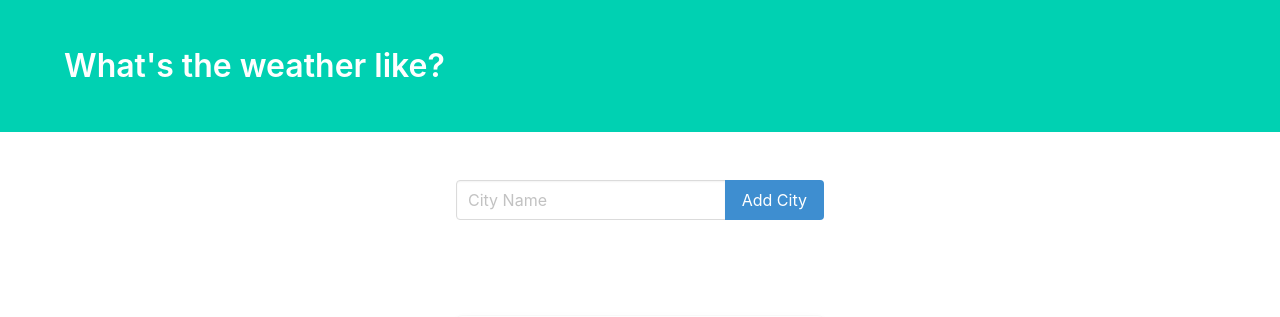
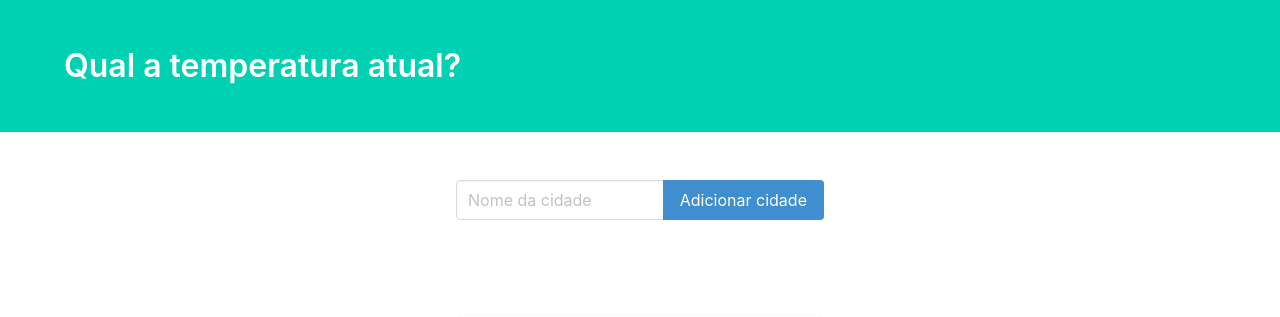
Before and after one commit to joaodias004/Django-Weather, a Django app: page / in a window 1280 px wide. Shown: the top 317 px of the page. Run offline with Django 5.2, Linux system fonts and the light colour scheme; data comes from the database, SQL or seed files in the repository; data that the repository does not hold is empty; some libraries are stand-ins or nearby versions.

Commit message:
Conversion to Celsius

```diff
--- a/the_weather_env/the_weather/weather/forms.py
+++ b/the_weather_env/the_weather/weather/forms.py
@@ -6,5 +6,5 @@ class CityForm(ModelForm):
         model = City
         fields = ['name']
         widgets = {
-            'name': TextInput(attrs={'class' : 'input', 'placeholder' : 'City Name'}),
+            'name': TextInput(attrs={'class' : 'input', 'placeholder' : 'Nome da cidade'}),
         }
--- a/the_weather_env/the_weather/weather/templates/weather/index.html
+++ b/the_weather_env/the_weather/weather/templates/weather/index.html
@@ -4,7 +4,7 @@
     <meta charset="UTF-8">
     <meta name="viewport" content="width=device-width, initial-scale=1.0">
     <meta http-equiv="X-UA-Compatible" content="ie=edge">
-    <title>What's the weather like?</title>
+    <title>Qual a temperatura atual?</title>
     <link rel="stylesheet" href="https://cdnjs.cloudflare.com/ajax/libs/bulma/0.6.2/css/bulma.css" />
 </head>
 <body>
@@ -12,7 +12,7 @@
         <div class="hero-body">
             <div class="container">
                 <h1 class="title">
-                    What's the weather like?
+                    Qual a temperatura atual?
                 </h1>
             </div>
         </div>
@@ -29,7 +29,7 @@
                             </div>
                             <div class="control">
                                 <button class="button is-info">
-                                    Add City
+                                    Adicionar cidade
                                 </button>
                             </div>
                         </div>
@@ -55,7 +55,7 @@
                                     <p>
                                         <span class="title">{{ weather.city }}</span>
                                         <br>
-                                        <span class="subtitle">{{ weather.temperature }}° F</span>
+                                        <span class="subtitle">{{ weather.temperature }} C°</span>
                                         <br> {{ weather.description }}
                                     </p>
                                 </div>
--- a/the_weather_env/the_weather/weather/views.py
+++ b/the_weather_env/the_weather/weather/views.py
@@ -22,7 +22,7 @@ def index(request):
 
         weather = {
             'city' : city,
-            'temperature' : city_weather['main']['temp'],
+            'temperature' : round((city_weather['main']['temp'] - 32) * 5/9),
             'description' : city_weather['weather'][0]['description'],
             'icon' : city_weather['weather'][0]['icon']
         }
```
